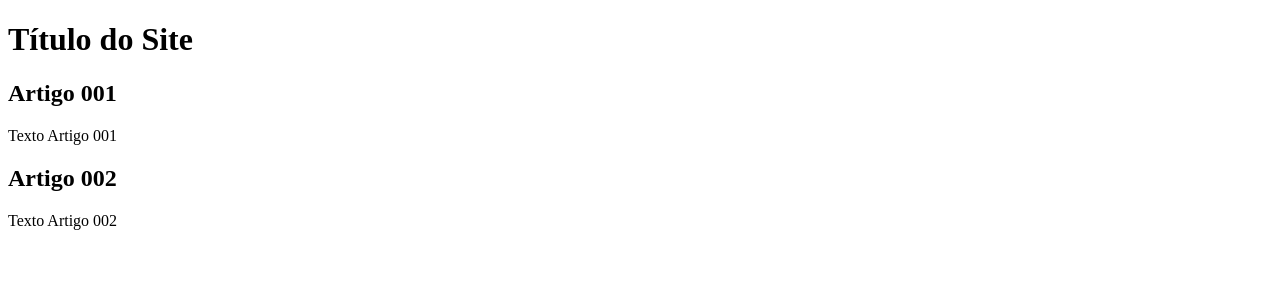
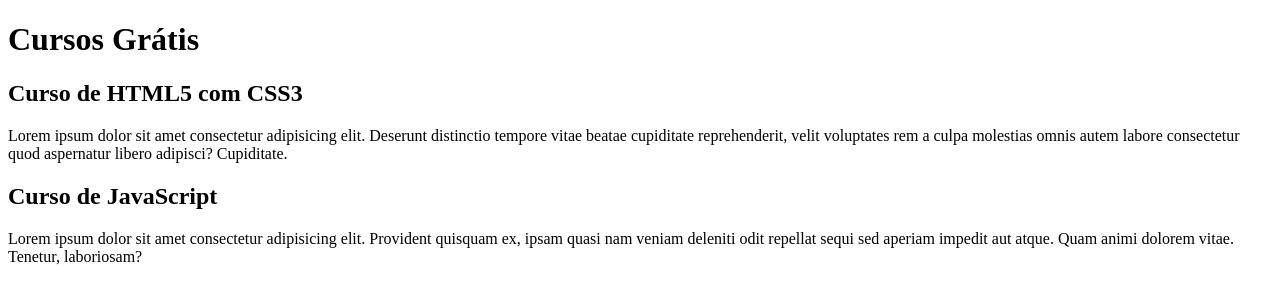
Before and after one commit to walternakashima/projeto-site, a plain HTML site: page index.html in a window 1280 px wide. Drawn offline with Linux system fonts and the light colour scheme.

Commit message:
comecei a escrever o conteúdo

```diff
--- a/index.html
+++ b/index.html
@@ -9,15 +9,15 @@
 <body>
     <main>
         <header>
-            <h1>Título do Site</h1>
+            <h1>Cursos Grátis</h1>
         </header>
         <article>
-            <h2>Artigo 001</h2>
-            <p>Texto Artigo 001</p>
+            <h2>Curso de HTML5 com CSS3</h2>
+            <p>Lorem ipsum dolor sit amet consectetur adipisicing elit. Deserunt distinctio tempore vitae beatae cupiditate reprehenderit, velit voluptates rem a culpa molestias omnis autem labore consectetur quod aspernatur libero adipisci? Cupiditate.</p>
         </article>
         <article>
-            <h2>Artigo 002</h2>
-            <p>Texto Artigo 002</p>
+            <h2>Curso de JavaScript</h2>
+            <p>Lorem ipsum dolor sit amet consectetur adipisicing elit. Provident quisquam ex, ipsam quasi nam veniam deleniti odit repellat sequi sed aperiam impedit aut atque. Quam animi dolorem vitae. Tenetur, laboriosam?</p>
         </article>
     </main>
 </body>
```
